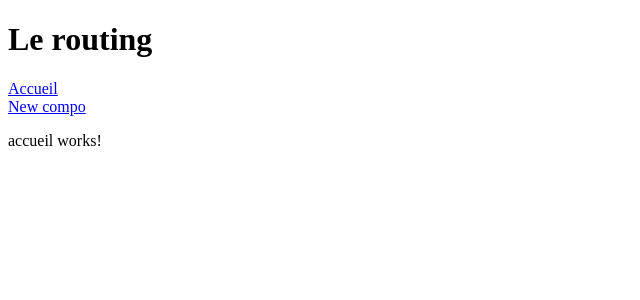
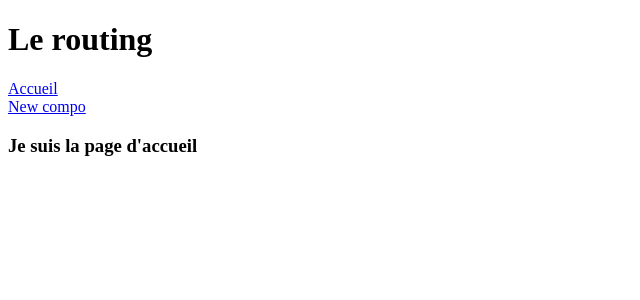
Before and after one commit to SacleuxBenoit/testAngular, an Angular app in the folder testAngular/: page / in a window 1280 px wide. Shown: the top 300 px of the page, without its empty margins (0-640 px from the left). Built offline with nearby package versions, Linux system fonts and the light colour scheme.

Commit message:
change the paragraph to a h3 and change is content in accueil.component.ts

```diff
--- a/testAngular/src/app/accueil/accueil.component.ts
+++ b/testAngular/src/app/accueil/accueil.component.ts
@@ -3,9 +3,9 @@ import { Component, OnInit } from '@angular/core';
 @Component({
   selector: 'app-accueil',
   template: `
-    <p>
-      accueil works!
-    </p>
+    <h3>
+      Je suis la page d'accueil
+    </h3>
   `,
   styles: []
 })
```
